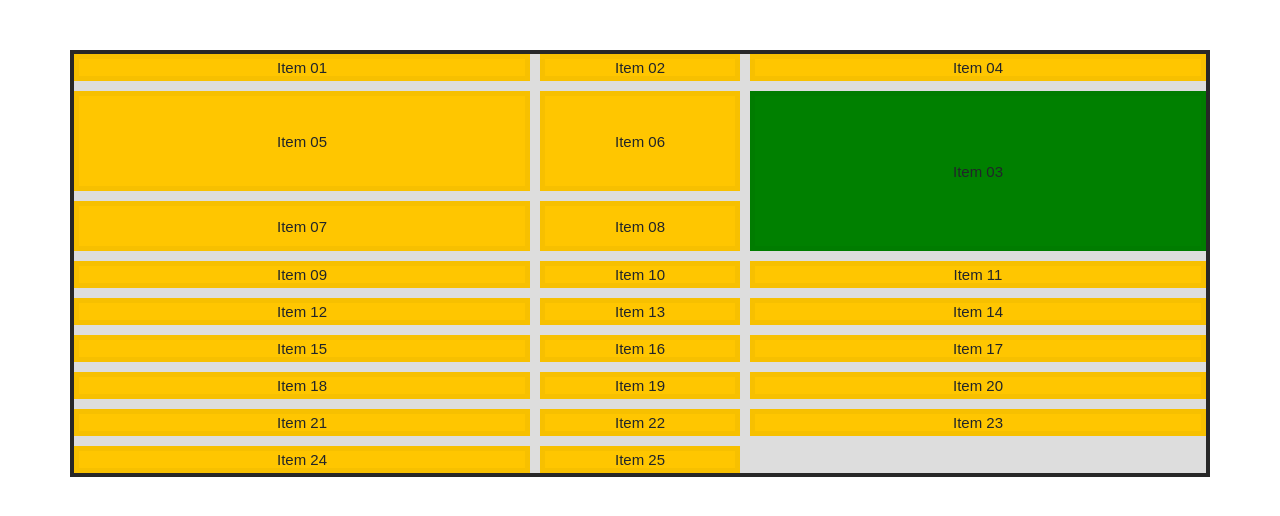
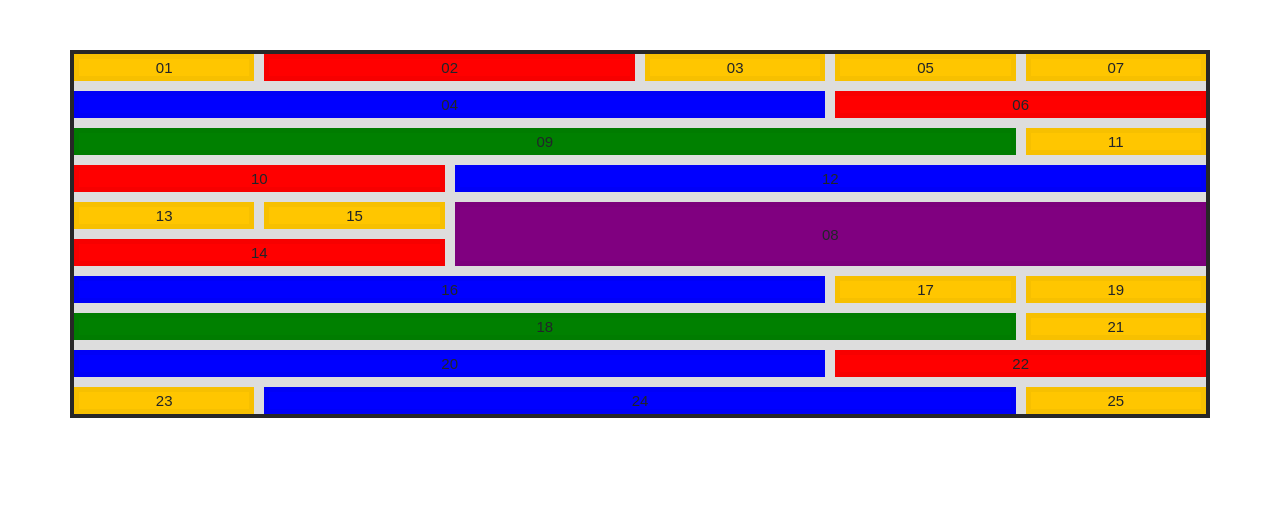
Before and after one commit to itkilleddave/react-thinking-in-react, a React (Create React App) app: page / in a window 1280 px wide. Shown: the top 516 px of the page. Built offline with nearby package versions, Linux system fonts and the light colour scheme.

Commit message:
grid-auto-flow dense

```diff
--- a/src/App/CssGrid/1.css
+++ b/src/App/CssGrid/1.css
@@ -1,30 +1,27 @@
 .container {
 	display: grid;
 	grid-gap: 10px;
-	grid-template-columns:
-	[site-left]
-	1fr
-	[gutter-left]
-	200px
-	[gutter-right]
-	1fr
-	[site-right]
-	;
-	grid-template-rows:
-	[site-top]
-	1fr
-	[gutter-top]
-	100px
-	[gutter-bottom]
-	50px
-	[site-bottom]
-	;
+	grid-template-columns: repeat(6, 1fr);
+	grid-auto-flow: dense;
+
 }
 .item {
 	font-size: 15px;
 }
-.item3 {
+.item:nth-child(2n) {
+	background-color: red;
+	grid-column: span 2;
+}
+.item:nth-child(4n) {
+	background-color: blue;
+	grid-column: span 4;
+}
+.item:nth-child(9n) {
 	background-color: green;
-	grid-column: gutter-right;
-	grid-row: gutter-top / site-bottom;
+	grid-column: span 5;
 }
+.item8 {
+	grid-column: span 4 / -1 !important;
+	background-color: purple !important;
+	grid-row: 5 / span 2 !important;
+}
--- a/src/App/CssGrid/CssGrid.js
+++ b/src/App/CssGrid/CssGrid.js
@@ -6,7 +6,36 @@ class CssGrid extends React.Component {
   render() {
     return (
       <div className="container">
-      	<div className="item item1">Item 01</div>
+
+
+      	<div className="item item1">01</div>
+      	<div className="item item2">02</div>
+      	<div className="item item3">03</div>
+      	<div className="item item4">04</div>
+		<div className="item item5">05</div>
+      	<div className="item item6">06</div>
+      	<div className="item item7">07</div>
+      	<div className="item item8">08</div>
+      	<div className="item item9">09</div>
+      	<div className="item item10">10</div>
+      	<div className="item item11">11</div>
+      	<div className="item item12">12</div>
+      	<div className="item item13">13</div>
+      	<div className="item item14">14</div>
+      	<div className="item item15">15</div>
+      	<div className="item item16">16</div>
+      	<div className="item item17">17</div>
+      	<div className="item item18">18</div>
+      	<div className="item item19">19</div>
+      	<div className="item item20">20</div>
+      	<div className="item item21">21</div>
+      	<div className="item item22">22</div>
+      	<div className="item item23">23</div>
+      	<div className="item item24">24</div>
+      	<div className="item item25">25</div>
+
+
+{/*      	<div className="item item1">Item 01</div>
       	<div className="item item2">Item 02</div>
       	<div className="item item3">Item 03</div>
       	<div className="item item4">Item 04</div>
@@ -30,7 +59,7 @@ class CssGrid extends React.Component {
       	<div className="item item22">Item 22</div>
       	<div className="item item23">Item 23</div>
       	<div className="item item24">Item 24</div>
-      	<div className="item item25">Item 25</div>
+      	<div className="item item25">Item 25</div>*/}
       </div>
       );
   }
```
